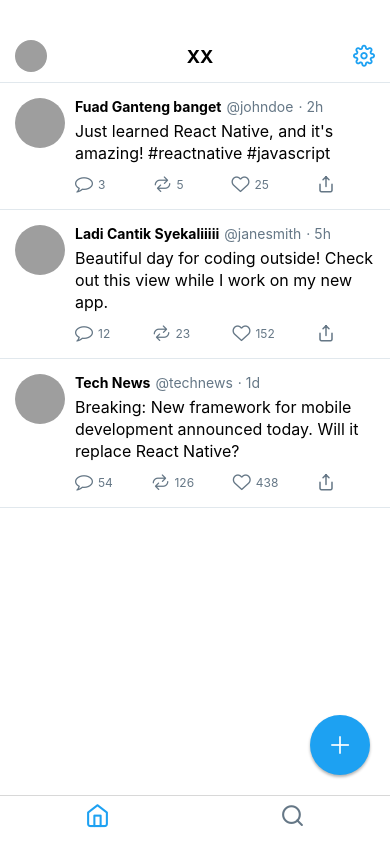
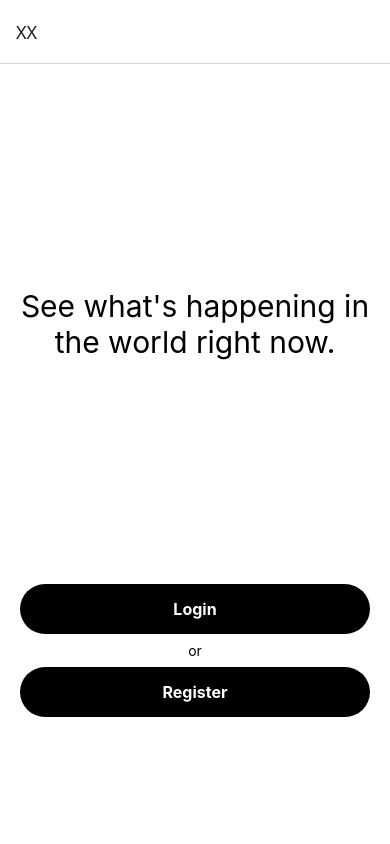
Before and after one commit to fuadmuchtar/xx-cloneXapp-react-native, a React Native app in the folder xx/: screen /Welcome in a window 390 px wide. Built offline with nearby package versions, Linux system fonts and the light colour scheme; grey boxes are pictures that could not be loaded.

Commit message:
feat: Update navigation to include Register screen and enhance Welcome screen layout

```diff
--- a/xx/navigators/StackNav.js
+++ b/xx/navigators/StackNav.js
@@ -5,13 +5,14 @@ import TabNav from "./TabNav"
 import TweetScreen from "../screens/TweetScreen"
 import ProfileScreen from "../screens/ProfileScreen"
 import TweetDetailScreen from "../screens/TweetDetailScreen"
+import RegisterScreen from "../screens/RegisterScreen"
 
 const Stack = createStackNavigator()
 export default function StackNav() {
-    const { isSignedIn } = false // Replace with your authentication logic
+    const { isSignedIn } = false
     return (
         <Stack.Navigator>
-            {!isSignedIn ? (
+            {isSignedIn ? (
                 <>
                     <Stack.Screen name="Home" options={{ headerShown: false }} component={TabNav} />
                     <Stack.Screen name="Tweet" options={{ headerShown: false }} component={TweetScreen} />
@@ -20,8 +21,9 @@ export default function StackNav() {
                 </>
             ) : (
                 <>
-                    <Stack.Screen name="Welcome" options={{ title: 'X' }} component={WelcomeScreen} />
+                    <Stack.Screen name="Welcome" options={{ title: 'XX' }} component={WelcomeScreen} />
                     <Stack.Screen name="Login" component={LoginScreen} />
+                    <Stack.Screen name="Register" component={RegisterScreen} />
                 </>
             )}
         </Stack.Navigator>
--- a/xx/screens/RegisterScreen.js
+++ b/xx/screens/RegisterScreen.js
@@ -1,4 +1,4 @@
-import React, { useState } from 'react';
+import { useState } from 'react';
 import {
     View,
     Text,
@@ -11,69 +11,18 @@ import {
     Image
 } from 'react-native';
 import { Feather, AntDesign } from '@expo/vector-icons';
-import DateTimePicker from '@react-native-community/datetimepicker';
-
 export default function RegisterScreen({ navigation }) {
-    // Form state
     const [name, setName] = useState('');
+    const [username, setUsername] = useState('');
     const [email, setEmail] = useState('');
     const [password, setPassword] = useState('');
-    const [birthDate, setBirthDate] = useState(new Date(2000, 0, 1));
-    const [showDatePicker, setShowDatePicker] = useState(false);
     const [errors, setErrors] = useState({});
     const [passwordVisible, setPasswordVisible] = useState(false);
 
-    // Handle date change
-    const onDateChange = (event, selectedDate) => {
-        setShowDatePicker(false);
-        if (selectedDate) {
-            setBirthDate(selectedDate);
-        }
-    };
-
-    // Format date for display
-    const formatDate = (date) => {
-        return date.toLocaleDateString('en-US', {
-            month: 'long',
-            day: 'numeric',
-            year: 'numeric'
-        });
-    };
-
-    // Validate the form
-    const validateForm = () => {
-        let newErrors = {};
-
-        if (!name.trim()) {
-            newErrors.name = 'Name is required';
-        }
-
-        if (!email.trim()) {
-            newErrors.email = 'Email or phone is required';
-        } else if (!/\S+@\S+\.\S+/.test(email) && !/^\+?[0-9]{10,14}$/.test(email)) {
-            newErrors.email = 'Enter a valid email or phone number';
-        }
-
-        const today = new Date();
-        const age = today.getFullYear() - birthDate.getFullYear();
-        if (age < 13) {
-            newErrors.birthDate = 'You must be at least 13 years old';
-        }
-
-        if (!password || password.length < 8) {
-            newErrors.password = 'Password must be at least 8 characters';
-        }
-
-        setErrors(newErrors);
-        return Object.keys(newErrors).length === 0;
-    };
-
-    // Handle register button press
     const handleRegister = () => {
-        if (validateForm()) {
-            console.log('Registration data:', { name, email, birthDate, password });
-            // Navigate to next screen or handle registration
-        }
+        console.log('Registration data:', { name, username, email, password });
+        // Navigate to next screen or handle registration
+        // }
     };
 
     return (
@@ -82,25 +31,9 @@ export default function RegisterScreen({ navigation }) {
             style={styles.container}
         >
             <ScrollView contentContainerStyle={styles.scrollContent}>
-                {/* Header */}
-                <View style={styles.header}>
-                    <TouchableOpacity
-                        style={styles.backButton}
-                        onPress={() => navigation?.goBack()}
-                    >
-                        <AntDesign name="close" size={24} color="black" />
-                    </TouchableOpacity>
-                    <View style={styles.logoContainer}>
-                        <AntDesign name="twitter" size={30} color="#1DA1F2" />
-                    </View>
-                </View>
-
-                {/* Title */}
                 <Text style={styles.title}>Create your account</Text>
 
-                {/* Form */}
                 <View style={styles.formContainer}>
-                    {/* Name Input */}
                     <View style={styles.inputContainer}>
                         <Text style={styles.label}>Name</Text>
                         <TextInput
@@ -110,51 +43,32 @@ export default function RegisterScreen({ navigation }) {
                             onChangeText={setName}
                             autoCapitalize="words"
                         />
-                        {errors.name && <Text style={styles.errorText}>{errors.name}</Text>}
                         <Text style={styles.characterCount}>{name.length}/50</Text>
                     </View>
 
-                    {/* Email Input */}
                     <View style={styles.inputContainer}>
-                        <Text style={styles.label}>Email or phone</Text>
+                        <Text style={styles.label}>Username</Text>
                         <TextInput
                             style={[styles.input, errors.email && styles.inputError]}
-                            placeholder="Email or phone"
+                            placeholder="Username"
+                            value={username}
+                            onChangeText={setUsername}
+                            autoCapitalize="none"
+                        />
+                    </View>
+
+                    <View style={styles.inputContainer}>
+                        <Text style={styles.label}>Email</Text>
+                        <TextInput
+                            style={[styles.input, errors.email && styles.inputError]}
+                            placeholder="Email"
                             value={email}
                             onChangeText={setEmail}
                             keyboardType="email-address"
                             autoCapitalize="none"
                         />
-                        {errors.email && <Text style={styles.errorText}>{errors.email}</Text>}
                     </View>
 
-                    {/* Birth Date Input */}
-                    <View style={styles.inputContainer}>
-                        <Text style={styles.label}>Date of birth</Text>
-                        <TouchableOpacity
-                            style={[styles.dateInput, errors.birthDate && styles.inputError]}
-                            onPress={() => setShowDatePicker(true)}
-                        >
-                            <Text style={styles.dateText}>{formatDate(birthDate)}</Text>
-                            <Feather name="calendar" size={20} color="#657786" />
-                        </TouchableOpacity>
-                        {errors.birthDate && <Text style={styles.errorText}>{errors.birthDate}</Text>}
-                        <Text style={styles.dateHelpText}>
-                            This will not be shown publicly. Confirm your own age, even if this account is for a business, a pet, or something else.
-                        </Text>
-                    </View>
-
-                    {showDatePicker && (
-                        <DateTimePicker
-                            value={birthDate}
-                            mode="date"
-                            display="default"
-                            onChange={onDateChange}
-                            maximumDate={new Date()}
-                        />
-                    )}
-
-                    {/* Password Input */}
                     <View style={styles.inputContainer}>
                         <Text style={styles.label}>Password</Text>
                         <View style={[styles.passwordContainer, errors.password && styles.inputError]}>
@@ -169,19 +83,16 @@ export default function RegisterScreen({ navigation }) {
                                 <Feather name={passwordVisible ? "eye" : "eye-off"} size={20} color="#657786" />
                             </TouchableOpacity>
                         </View>
-                        {errors.password && <Text style={styles.errorText}>{errors.password}</Text>}
                     </View>
                 </View>
 
-                {/* Terms and Privacy */}
                 <Text style={styles.termsText}>
                     By signing up, you agree to our <Text style={styles.link}>Terms</Text>,
                     <Text style={styles.link}> Privacy Policy</Text>, and
-                    <Text style={styles.link}> Cookie Use</Text>. Twitter may use your contact information, including your email address and phone number for purposes outlined in our Privacy Policy.
+                    <Text style={styles.link}> Cookie Use</Text>. Xx may use your contact information, including your email address and phone number for purposes outlined in our Privacy Policy.
                     <Text style={styles.link}> Learn more</Text>
                 </Text>
 
-                {/* Register Button */}
                 <TouchableOpacity
                     style={[styles.registerButton, (!name || !email || !password) && styles.registerButtonDisabled]}
                     onPress={handleRegister}
@@ -190,7 +101,6 @@ export default function RegisterScreen({ navigation }) {
                     <Text style={styles.registerButtonText}>Sign up</Text>
                 </TouchableOpacity>
 
-                {/* Login Link */}
                 <View style={styles.loginContainer}>
                     <Text style={styles.loginText}>Have an account already? </Text>
                     <TouchableOpacity onPress={() => navigation?.navigate('Login')}>
@@ -209,12 +119,12 @@ const styles = StyleSheet.create({
     },
     scrollContent: {
         padding: 20,
-        paddingTop: 40,
+        // paddingTop: 40,
     },
     header: {
         flexDirection: 'row',
         alignItems: 'center',
-        marginBottom: 30,
+        // marginBottom: 30,
     },
     backButton: {
         padding: 5,
--- a/xx/screens/WelcomeScreen.js
+++ b/xx/screens/WelcomeScreen.js
@@ -9,12 +9,12 @@ export default function WelcomeScreen() {
                 <Text style={{ fontSize: 30, textAlign: "center" }}>See what's happening in the world right now.</Text>
             </View>
             <View style={{ flex: 1 }}>
-                <TouchableOpacity onPress={() => { navigate('Login') }}>
-                    <Text style={styles.button}>Login</Text>
+                <TouchableOpacity style={styles.button} onPress={() => { navigate('Login') }}>
+                    <Text style={styles.buttonText}>Login</Text>
                 </TouchableOpacity>
-                <Text style={{ textAlign: "center" }}>or</Text>
-                <TouchableOpacity>
-                    <Text style={styles.button}>Register</Text>
+                <Text style={{ textAlign: "center", margin: 8 }}>or</Text>
+                <TouchableOpacity style={styles.button} onPress={() => { navigate('Register') }}>
+                    <Text style={styles.buttonText}>Register</Text>
                 </TouchableOpacity>
             </View>
         </View>
@@ -28,11 +28,15 @@ const styles = StyleSheet.create({
         paddingHorizontal: 20
     },
     button: {
-        fontSize: 20,
-        textAlign: "center",
-        backgroundColor: "black",
-        color: "#fff",
-        padding: 15,
-        borderRadius: 999,
-    }
+        backgroundColor: '#000',
+        borderRadius: 30,
+        paddingVertical: 15,
+        alignItems: 'center',
+        // marginBottom: 20,
+    },
+    buttonText: {
+        color: 'white',
+        fontSize: 16,
+        fontWeight: 'bold',
+    },
 })
```
